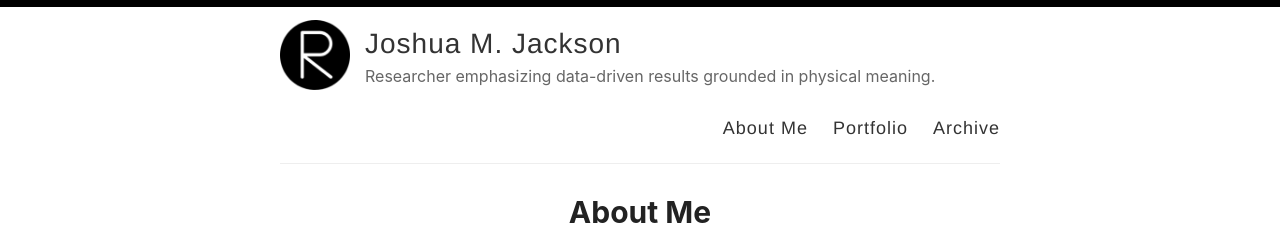
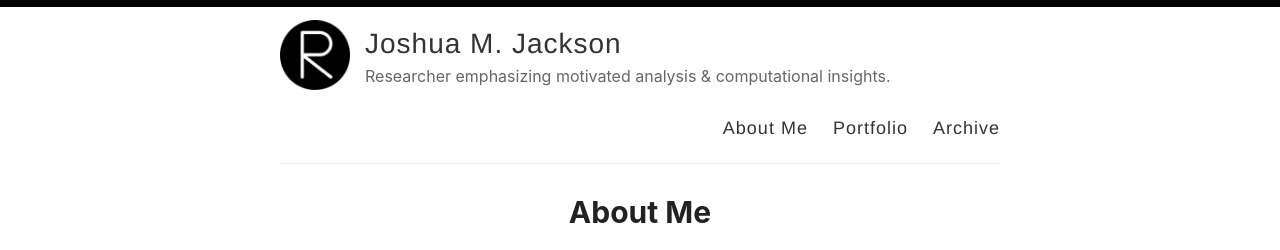
Before and after one commit to joshuamjaxon/joshuamjaxon.github.io, a Jekyll site: the page built from index.md, in a window 1280 px wide. Shown: the top 250 px of the page. Built offline with Jekyll 4.4.1, drawn with Linux system fonts in a browser that asks for light colours.

Commit message:
Update _config.yml

```diff
--- a/_config.yml
+++ b/_config.yml
@@ -9,7 +9,7 @@ name: Joshua M. Jackson
 author: Joshua Jackson
 
 # Short bio or description (displayed in the header)
-description: Researcher emphasizing data-driven results grounded in physical meaning.
+description: Researcher emphasizing motivated analysis & computational insights.
 
 # URL of your avatar or profile pic (you could use your GitHub profile pic)
 avatar: /images/reverie.png
```
